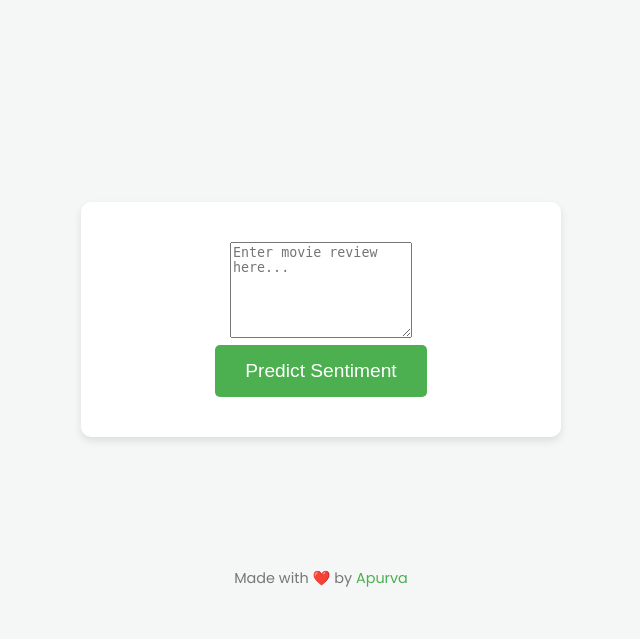
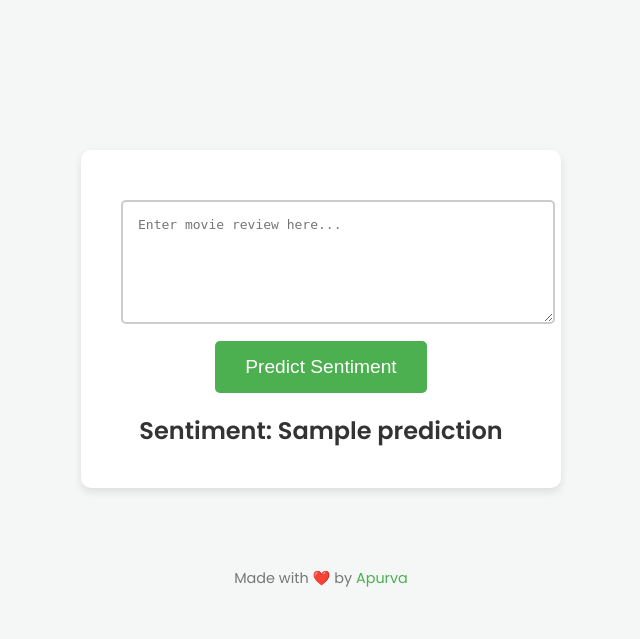
Before and after one commit to apurva3604/sentiment_analysis, a Flask app: template templates/index.html in a window 1280 px wide. Shown: the part 187-826 px from the top of the page, without its empty margins (319-959 px from the left). Run offline with Flask 3, Linux system fonts and the light colour scheme; the template is opened without the code that fills it: most values are stand-ins (such as "Sample title", 1, 10 or a date in 2020); parts of the project's set-up code (start-up, migrations or seed data) failed here and were passed over.

Commit message:
Updated index.html and added train_model.py and model files

```diff
--- a/app.py
+++ b/app.py
@@ -1,21 +1,29 @@
 from flask import Flask, render_template, request
-import joblib
+import pickle
+from sklearn.feature_extraction.text import CountVectorizer
+from sklearn.naive_bayes import MultinomialNB
+
+# Load the trained model and vectorizer
+model = pickle.load(open('sentiment_model.pkl', 'rb'))
+vectorizer = pickle.load(open('vectorizer.pkl', 'rb'))
 
 app = Flask(__name__)
-model = joblib.load('model/sentiment_model.pkl')
-vectorizer = joblib.load('model/tfidf_vectorizer.pkl')
 
 @app.route('/')
-def index():
+def home():
     return render_template('index.html')
 
 @app.route('/predict', methods=['POST'])
 def predict():
     review = request.form['review']
-    review_vector = vectorizer.transform([review])
-    prediction = model.predict(review_vector)
-    sentiment = "Positive" if prediction[0] == 1 else "Negative"
-    return render_template('index.html', review=review, result=sentiment)
+    # Transform the review using the vectorizer
+    review_vectorized = vectorizer.transform([review])
+    # Predict sentiment using the loaded model
+    prediction = model.predict(review_vectorized)
+
+    # Return the prediction to the user
+    sentiment = 'Positive' if prediction == 1 else 'Negative'
+    return render_template('index.html', prediction=sentiment)
 
 if __name__ == '__main__':
     app.run(debug=True)
--- a/templates/index.html
+++ b/templates/index.html
@@ -47,7 +47,7 @@
             text-align: center;
         }
 
-        .form-container input {
+        .form-container input, .form-container textarea {
             width: 100%;
             padding: 15px;
             margin: 10px 0;
@@ -69,6 +69,14 @@
 
         .form-container button:hover {
             background-color: #45a049;
+        }
+
+        /* Result Display */
+        .result {
+            margin-top: 20px;
+            font-size: 1.5em;
+            font-weight: bold;
+            color: #333;
         }
 
         /* Footer */
@@ -101,11 +109,16 @@
                 <br>
                 <button type="submit">Predict Sentiment</button>
             </form>
+            {% if prediction %}
+                <div class="result">
+                    Sentiment: <strong>{{ prediction }}</strong>
+                </div>
+            {% endif %}
         </div>
     </div>
 
     <footer>
-        <p>Made with ❤️ by <a href="https://github.com/apurva3604" target="_blank">Apurva </a></p>
+        <p>Made with ❤️ by <a href="https://github.com/apurva3604" target="_blank">Apurva</a></p>
     </footer>
 </body>
 </html>
```
Also changed, not shown: train_model.py (+22 -22 lines), 4 other files.
